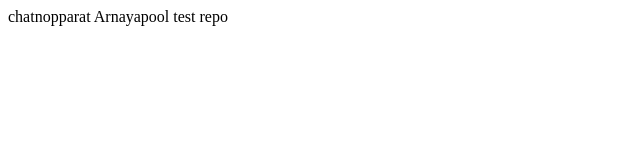
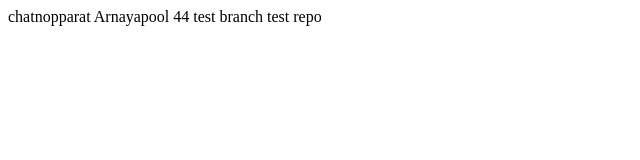
Before and after one commit to chatnopparat42/chatnopparat, a plain HTML site: page index.html in a window 1280 px wide. Shown: the whole page, without its empty margins (0-640 px from the left). Drawn offline with Linux system fonts and the light colour scheme.

Commit message:
main branch test 1

```diff
--- a/index.html
+++ b/index.html
@@ -3,7 +3,7 @@
         <title>marker</title>
     </head>
     <body>
-        chatnopparat Arnayapool
+        chatnopparat Arnayapool  44 test branch
         test repo
     </body>
 </html>
```
